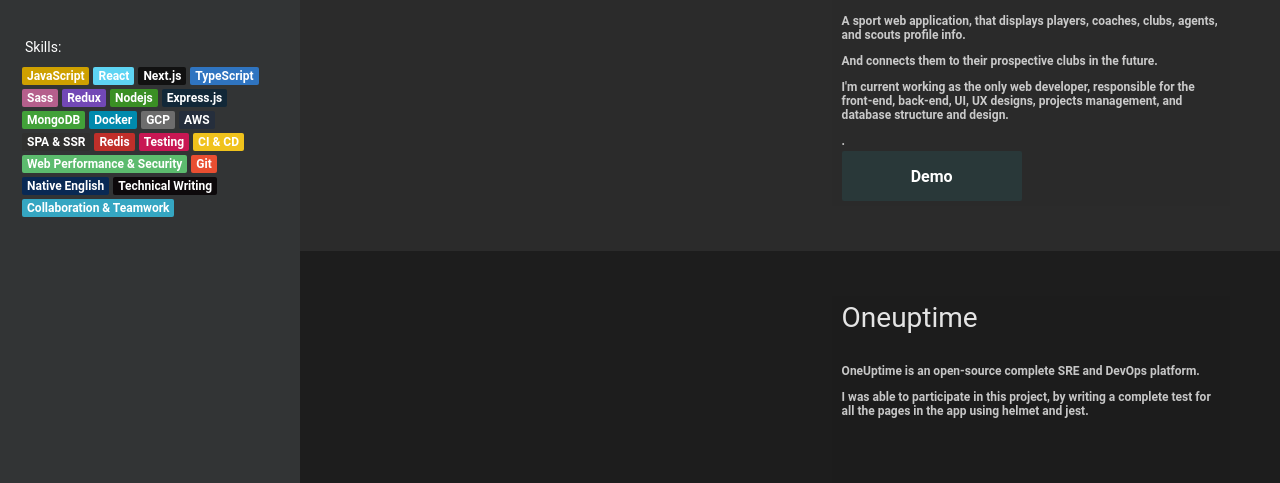
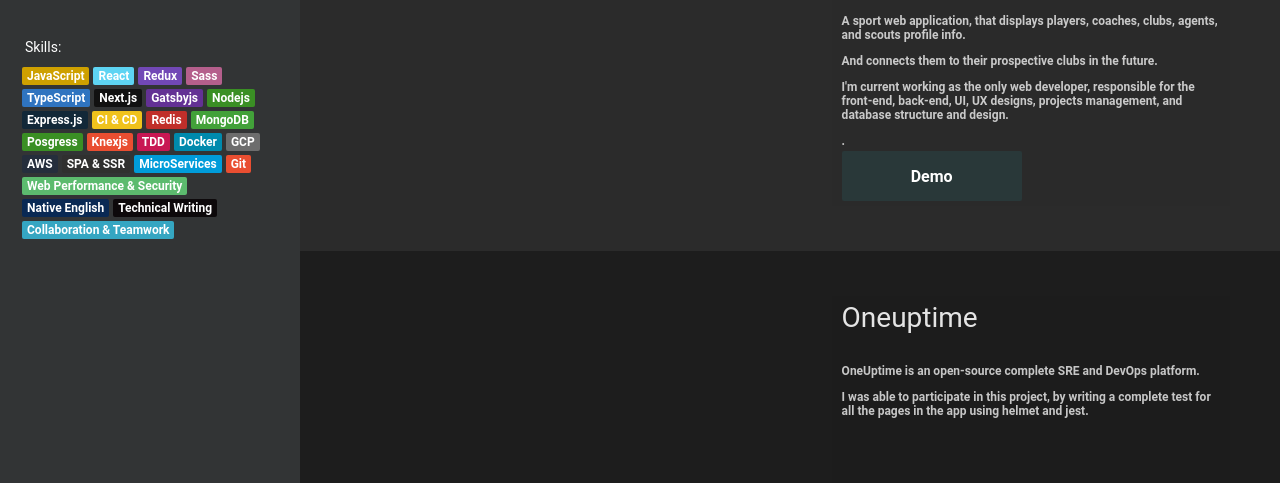
Before and after one commit to sammychris/sammychris.github.io, a Gatsby site: page / in a window 1280 px wide. Shown: the part 317-800 px from the top of the page. Built offline with nearby package versions, Linux system fonts and the light colour scheme; Gatsby itself is replaced by a stand-in of ours.

Commit message:
refactor myprofile component

```diff
--- a/src/components/MyProfile.js
+++ b/src/components/MyProfile.js
@@ -1,5 +1,6 @@
 import React from "react";
-import ProfileLink from "./ProfileLink";
+import ProfileIcon from "./ProfileIcon";
+import Stacks from "./Stacks";
 
 const MyProfile = () => {
   return (
@@ -17,26 +18,26 @@
             />
           </div>
           <footer>
-            <ProfileLink
+            <ProfileIcon
               url="mailto:ebusameric@gmail.com"
               name="envelope-square"
               // title="Email"
             />
-            <ProfileLink
+            <ProfileIcon
               url="https://github.com/sammychris"
               name="github"
               // title="Github"
             />
-            <ProfileLink
+            <ProfileIcon
               url="https://twitter.com/sammychrise"
               name="twitter"
               // title="Twitter"
             />
-            <ProfileLink
+            <ProfileIcon
               url="https://www.linkedin.com/in/sammychrise"
               name="linkedin"
             />
-            <ProfileLink
+            <ProfileIcon
               url="https://sammychris.hashnode.dev/"
               name="feed"
               // title="Blog"
@@ -51,36 +52,31 @@
           <div id="skills">
             <h3>Skills:</h3>
             <div id="skill">
-              {/* <span style={{ background: "#ca2b03" }}>HTML5</span>
-              <span style={{ background: "#379ad6" }}>CSS3</span> */}
-              <span style={{ background: "#cea000" }}>JavaScript</span>
-              <span style={{ background: "#5ed4f3" }}>React</span>
-              <span style={{ background: "#111" }}>Next.js</span>
-              <span style={{ background: "#2f74c0" }}>TypeScript</span>
-              {/* <span style={{ background: "#f5824c" }}>D3</span> */}
-              {/* <span style={{ background: "#5f3f88" }}>Bootstrap</span> */}
-              <span style={{ background: "#b55f8c" }}>Sass</span>
-              <span style={{ background: "#7248b6" }}>Redux</span>
-              <span style={{ background: "#3a8f24" }}>Nodejs</span>
-              <span style={{ background: "#122838" }}>Express.js</span>
-              {/* <span style={{ background: "#cea11a" }}>Unit Testing</span> */}
-              <span style={{ background: "#42a139" }}>MongoDB</span>
-              <span style={{ background: "#008aad" }}>Docker</span>
-              <span style={{ background: "#6d6d6d" }}>GCP</span>
-              <span style={{ background: "#252e3c" }}>AWS</span>
-              <span style={{ background: "#30302f" }}>{"SPA & SSR"}</span>
-              <span style={{ background: "#c02f2a" }}>Redis</span>
-              <span style={{ background: "#c81753" }}>Testing</span>
-              <span style={{ background: "#f0c21c" }}>{"CI & CD"}</span>
-              <span style={{ background: "#5cbb6e" }}>
-                {"Web Performance & Security"}
-              </span>
-              <span style={{ background: "#e94e31" }}>Git</span>
-              <span style={{ background: "#092954" }}>Native English</span>
-              <span style={{ background: "#0d090b" }}>Technical Writing</span>
-              <span style={{ background: "#35a6c2" }}>
-                {"Collaboration & Teamwork"}
-              </span>
+              <Stacks stack="javascript" />
+              <Stacks stack="React" />
+              <Stacks stack="Redux" />
+              <Stacks stack="Sass" />
+              <Stacks stack="TypeScript" />
+              <Stacks stack="Next" />
+              <Stacks stack="gatsby" />
+              <Stacks stack="Node" />
+              <Stacks stack="Express" />
+              <Stacks stack="ci_cd" />
+              <Stacks stack="Redis" />
+              <Stacks stack="MongoDB" />
+              <Stacks stack="pg" />
+              <Stacks stack="knex" />
+              <Stacks stack="TDD" />
+              <Stacks stack="Docker" />
+              <Stacks stack="gcp" />
+              <Stacks stack="AWS" />
+              <Stacks stack="spa_ssr" />
+              <Stacks stack="MicroServices" />
+              <Stacks stack="Git" />
+              <Stacks stack="web" />
+              <Stacks stack="English" />
+              <Stacks stack="Writing" />
+              <Stacks stack="Teamwork" />
             </div>
           </div>
         </main>
```
